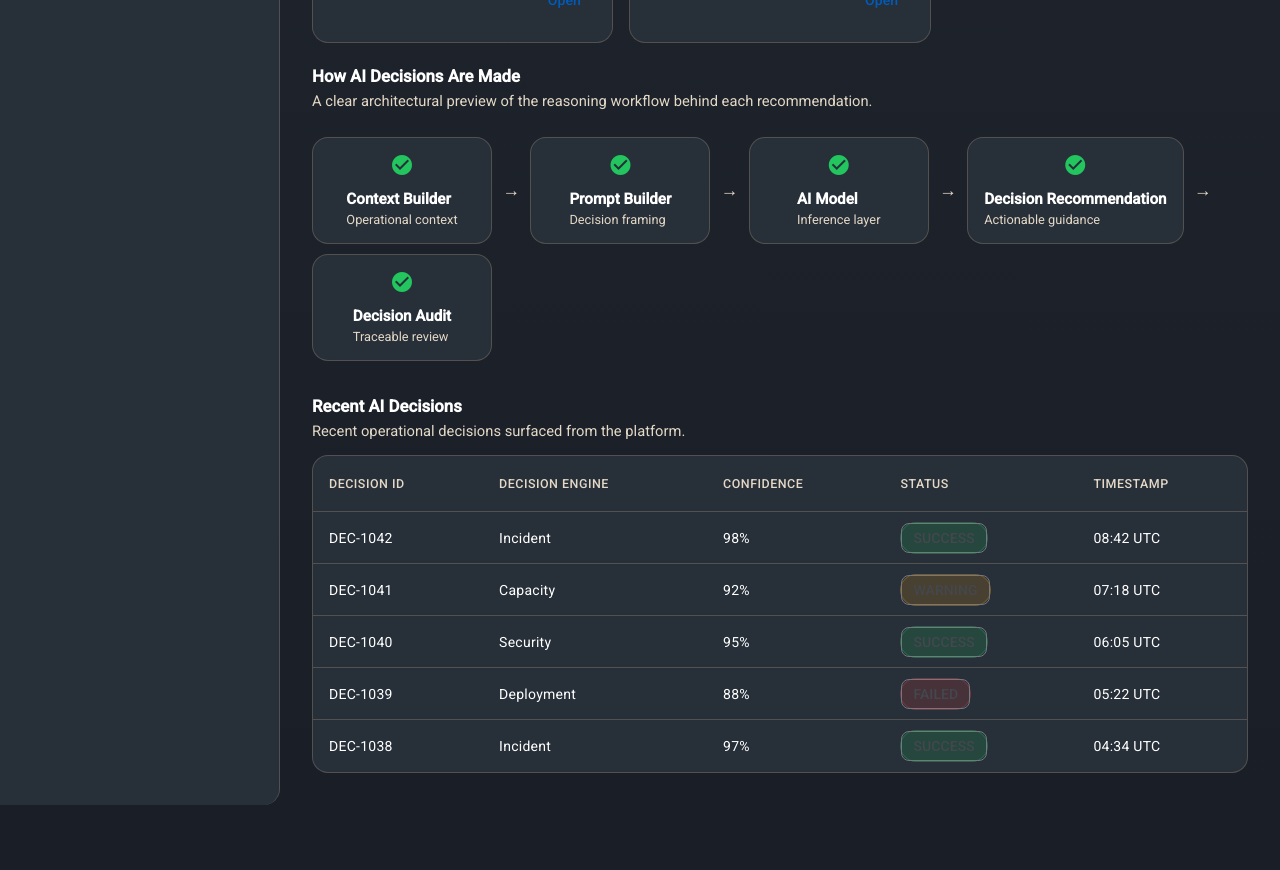
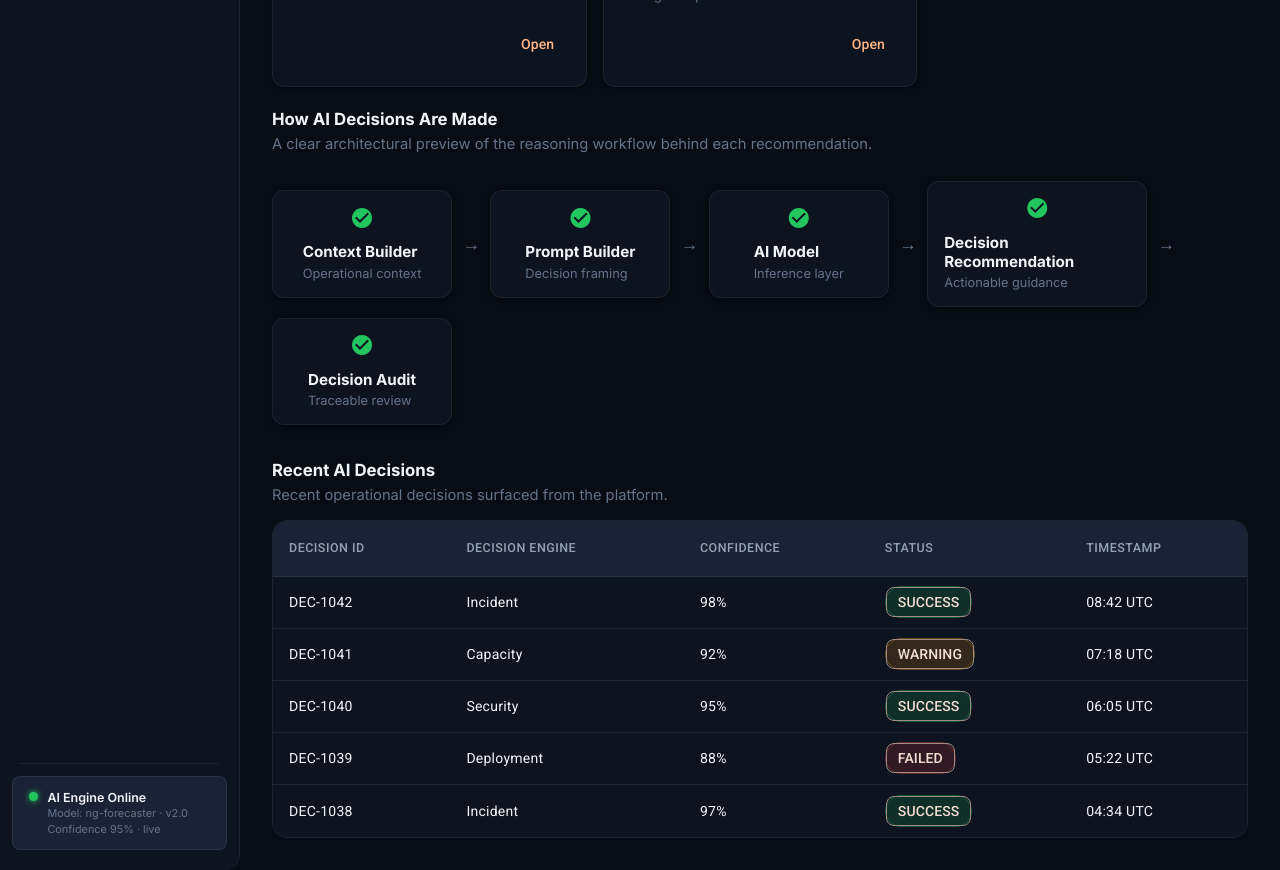
Before and after one commit to shrutihrsharma/network-guardian-platform, an Angular app in the folder frontend/: page /dashboard in a window 1280 px wide. Shown: the part 1240-2110 px from the top of the page. Before the commit the page ends 2045 px from the top, so only its background shows below. Built offline with nearby package versions, Linux system fonts and the light colour scheme.

Commit message:
matching theme with priya's app

```diff
--- a/frontend/src/app/core/layout/main-layout.component.ts
+++ b/frontend/src/app/core/layout/main-layout.component.ts
@@ -39,7 +39,7 @@ import { SideNavComponent } from './sidenav.component';
     }
 
     .app-sidenav {
-      width: 280px;
+      width: 240px;
       border-right: 1px solid var(--app-border);
       background: var(--app-surface);
     }
@@ -47,7 +47,7 @@ import { SideNavComponent } from './sidenav.component';
     .content-area {
       min-height: calc(100vh - 64px);
       padding: 2rem;
-      background: var(--app-content-gradient);
+      background: var(--app-background);
     }
 
     .page-shell {
--- a/frontend/src/app/core/layout/sidenav.component.ts
+++ b/frontend/src/app/core/layout/sidenav.component.ts
@@ -15,6 +15,8 @@ interface NavItem {
   standalone: true,
   imports: [MatListModule, MatIconModule, RouterLink, RouterLinkActive],
   template: `
+    <div class="sidenav-inner">
+      <div class="sidenav-section-label">WORKSPACE</div>
       <mat-nav-list>
         @for (item of items; track item.route) {
           <a
@@ -29,26 +31,113 @@ interface NavItem {
           </a>
         }
       </mat-nav-list>
+
+      <div class="sidenav-divider"></div>
+
+      <div class="ai-status-card">
+        <div class="ai-status-dot"></div>
+        <div class="ai-status-text">
+          <span class="ai-status-label">AI Engine Online</span>
+          <span class="ai-status-model">Model: ng-forecaster · v2.0</span>
+          <span class="ai-status-confidence">Confidence 95% · live</span>
+        </div>
+      </div>
+    </div>
   `,
   styles: `
+    .sidenav-inner {
+      display: flex;
+      flex-direction: column;
+      height: 100%;
+      padding: 1rem 0 1.25rem;
+    }
+
+    .sidenav-section-label {
+      font-size: 0.65rem;
+      font-weight: 700;
+      letter-spacing: 0.12em;
+      color: var(--app-text-muted);
+      padding: 0 1.25rem 0.6rem;
+    }
+
     mat-nav-list {
-      padding-top: 0.75rem;
+      padding-top: 0;
+      flex: 1;
     }
 
     a {
-      color: var(--app-text-muted);
-      border-radius: 0.8rem;
-      margin: 0.2rem 0.75rem;
+      color: var(--app-text-secondary);
+      border-radius: var(--app-radius-sm);
+      margin: 0.12rem 0.75rem;
+      transition: background 0.15s, color 0.15s;
+      font-size: 0.88rem;
+      font-weight: 500;
+    }
+
+    a:hover:not(.active) {
+      background: var(--app-surface-strong) !important;
+      color: var(--app-text);
     }
 
     a.active {
-      background: var(--app-primary-soft);
+      background: var(--app-primary-soft) !important;
+      color: var(--app-primary) !important;
+      border-left: 2px solid var(--app-primary);
+      padding-left: calc(1rem - 2px);
+    }
+
+    a.active mat-icon {
+      color: var(--app-primary) !important;
+    }
+
+    a.disabled {
+      opacity: 0.4;
+      pointer-events: none;
+    }
+
+    .sidenav-divider {
+      height: 1px;
+      background: var(--app-border);
+      margin: 0.75rem 1.25rem;
+    }
+
+    .ai-status-card {
+      display: flex;
+      align-items: flex-start;
+      gap: 0.6rem;
+      margin: 0 0.75rem;
+      padding: 0.8rem 1rem;
+      background: var(--app-surface-strong);
+      border: 1px solid var(--app-border);
+      border-radius: var(--app-radius-sm);
+    }
+
+    .ai-status-dot {
+      width: 0.55rem;
+      height: 0.55rem;
+      border-radius: 50%;
+      background: var(--app-success);
+      box-shadow: 0 0 6px var(--app-success);
+      flex-shrink: 0;
+      margin-top: 0.15rem;
+    }
+
+    .ai-status-text {
+      display: flex;
+      flex-direction: column;
+      gap: 0.1rem;
+    }
+
+    .ai-status-label {
+      font-size: 0.78rem;
+      font-weight: 600;
       color: var(--app-text);
     }
 
-    a.disabled {
-      opacity: 0.6;
-      pointer-events: none;
+    .ai-status-model,
+    .ai-status-confidence {
+      font-size: 0.68rem;
+      color: var(--app-text-muted);
     }
   `,
   changeDetection: ChangeDetectionStrategy.OnPush
--- a/frontend/src/index.html
+++ b/frontend/src/index.html
@@ -9,7 +9,7 @@
     <link rel="preconnect" href="https://fonts.googleapis.com" />
     <link rel="preconnect" href="https://fonts.gstatic.com" crossorigin />
     <link
-      href="https://fonts.googleapis.com/css2?family=Roboto:wght@300;400;500&display=swap"
+      href="https://fonts.googleapis.com/css2?family=Inter:wght@300;400;500;600;700&family=Roboto:wght@300;400;500&display=swap"
       rel="stylesheet"
     />
     <link href="https://fonts.googleapis.com/icon?family=Material+Icons" rel="stylesheet" />
--- a/frontend/src/styles.scss
+++ b/frontend/src/styles.scss
@@ -8,8 +8,9 @@ html {
   @include mat.theme(
     (
       color: (
-        primary: mat.$azure-palette,
-        tertiary: mat.$blue-palette,
+        primary: mat.$orange-palette,
+        tertiary: mat.$cyan-palette,
+        theme-type: dark,
       ),
       typography: Roboto,
       density: 0,
--- a/frontend/src/styles/_layout.scss
+++ b/frontend/src/styles/_layout.scss
@@ -13,10 +13,11 @@
 .content-area {
   padding: 2rem;
   min-height: calc(100vh - 64px);
+  background: var(--app-background);
 }
 
 .page-shell {
-  max-width: 1200px;
+  max-width: 1400px;
   margin: 0 auto;
 }
 
@@ -26,6 +27,20 @@
   gap: 1.25rem;
 }
 
+/* Shared card style used across pages */
+.stat-card {
+  background: var(--app-card-bg);
+  border: 1px solid var(--app-card-border);
+  border-radius: var(--app-radius);
+  padding: 1.5rem;
+  box-shadow: var(--app-shadow-sm);
+  transition: border-color 0.2s;
+}
+
+.stat-card:hover {
+  border-color: rgba(245, 158, 11, 0.18);
+}
+
 @media (max-width: 768px) {
   .content-area {
     padding: 1.25rem;
--- a/frontend/src/styles/_theme.scss
+++ b/frontend/src/styles/_theme.scss
@@ -1,12 +1,9 @@
 body {
   margin: 0;
   min-height: 100%;
-  background:
-    radial-gradient(circle at 8% -10%, rgba(242, 167, 75, 0.2), transparent 42%),
-    radial-gradient(circle at 94% 8%, rgba(251, 191, 36, 0.14), transparent 35%),
-    var(--app-background);
+  background: var(--app-background);
   color: var(--app-text);
-  font-family: 'Roboto', Arial, sans-serif;
+  font-family: 'Inter', 'Roboto', Arial, sans-serif;
 }
 
 * {
@@ -27,11 +24,46 @@ mat-icon {
   font-family: 'Material Icons';
 }
 
-.mat-mdc-card,
-.mat-mdc-table,
+/* ── Material component overrides for deep-dark theme ── */
+
+.mat-mdc-card {
+  background: var(--app-card-bg) !important;
+  border: 1px solid var(--app-card-border) !important;
+  border-radius: var(--app-radius) !important;
+  box-shadow: var(--app-shadow-sm) !important;
+  color: var(--app-text);
+}
+
+.mat-mdc-table {
+  background: var(--app-card-bg) !important;
+}
+
+.mat-mdc-row {
+  border-bottom-color: var(--app-border) !important;
+}
+
+.mat-mdc-header-row {
+  background: var(--app-surface-strong) !important;
+  border-bottom: 1px solid var(--app-border) !important;
+}
+
+.mat-mdc-header-cell {
+  color: var(--app-text-secondary) !important;
+  font-size: 0.78rem;
+  font-weight: 600;
+  text-transform: uppercase;
+  letter-spacing: 0.06em;
+}
+
+.mat-mdc-cell {
+  color: var(--app-text);
+  border-bottom-color: var(--app-border) !important;
+}
+
 .mat-mdc-paginator,
 .mat-mdc-menu-panel,
 .mat-mdc-select-panel {
+  background: var(--app-surface-strong) !important;
   color: var(--app-text);
 }
 
@@ -50,3 +82,14 @@ mat-icon {
 .mat-mdc-paginator .mat-mdc-icon-button {
   color: var(--app-text-muted) !important;
 }
+
+.mdc-text-field--outlined:not(.mdc-text-field--disabled) .mdc-notched-outline__leading,
+.mdc-text-field--outlined:not(.mdc-text-field--disabled) .mdc-notched-outline__notch,
+.mdc-text-field--outlined:not(.mdc-text-field--disabled) .mdc-notched-outline__trailing {
+  border-color: var(--app-border) !important;
+}
+
+.mat-mdc-option:hover:not(.mdc-list-item--disabled),
+.mat-mdc-option.mat-mdc-option-active {
+  background: var(--app-primary-soft) !important;
+}
--- a/frontend/src/styles/_variables.scss
+++ b/frontend/src/styles/_variables.scss
@@ -1,15 +1,28 @@
 :root {
-  --app-background: #1a1f27;
-  --app-surface: #272f39;
-  --app-surface-strong: #34404d;
-  --app-border: rgba(255, 214, 168, 0.2);
-  --app-primary: #f2a74b;
-  --app-primary-soft: rgba(242, 167, 75, 0.2);
+  --app-background: #080c14;
+  --app-surface: #0e1320;
+  --app-surface-mid: #111827;
+  --app-surface-strong: #1a2235;
+  --app-border: rgba(255, 255, 255, 0.07);
+  --app-border-accent: rgba(245, 158, 11, 0.2);
+  --app-primary: #f59e0b;
+  --app-primary-soft: rgba(245, 158, 11, 0.12);
+  --app-accent: #06b6d4;
+  --app-accent-soft: rgba(6, 182, 212, 0.12);
   --app-success: #22c55e;
-  --app-warning: #f59e0b;
+  --app-success-soft: rgba(34, 197, 94, 0.12);
+  --app-warning: #f97316;
+  --app-warning-soft: rgba(249, 115, 22, 0.12);
   --app-danger: #ef4444;
-  --app-text: #ffffff;
-  --app-text-muted: #e4d9c7;
-  --app-shadow: 0 16px 30px rgba(2, 8, 23, 0.24);
-  --app-content-gradient: linear-gradient(180deg, rgba(34, 40, 49, 0.96) 0%, rgba(26, 31, 39, 0.96) 100%);
+  --app-danger-soft: rgba(239, 68, 68, 0.12);
+  --app-text: #f1f5f9;
+  --app-text-muted: #64748b;
+  --app-text-secondary: #94a3b8;
+  --app-shadow: 0 8px 32px rgba(0, 0, 0, 0.48);
+  --app-shadow-sm: 0 2px 8px rgba(0, 0, 0, 0.32);
+  --app-content-gradient: linear-gradient(180deg, #080c14 0%, #0a0f1a 100%);
+  --app-card-bg: #0e1320;
+  --app-card-border: rgba(255, 255, 255, 0.06);
+  --app-radius: 0.75rem;
+  --app-radius-sm: 0.5rem;
 }
```
Also changed, not shown: frontend/src/app/core/layout/toolbar.component.ts (+149 -32 lines). Lines whose indentation alone changed are shown as unchanged.
